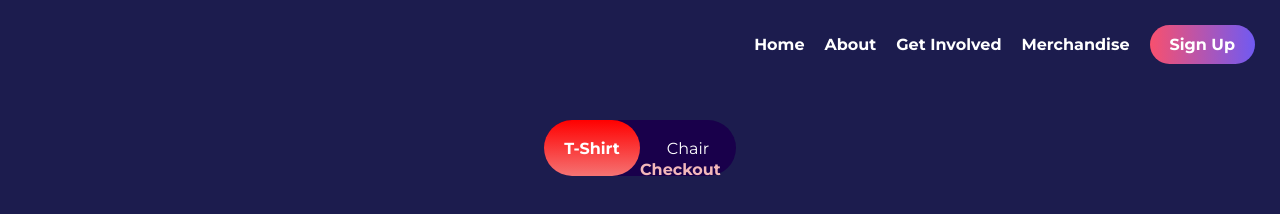
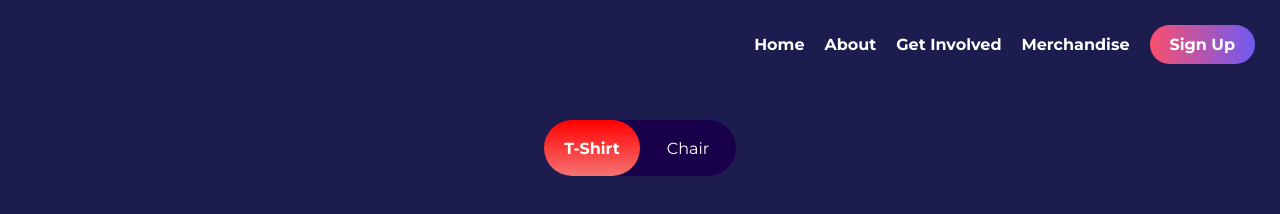
Before and after one commit to joshsj89/h4h-2024, a React (Create React App) app: page /merchandise in a window 1280 px wide. Shown: the top 214 px of the page. Built offline with nearby package versions, Linux system fonts and the light colour scheme; no server answers; the HTML template or start-up script is replaced by a standard one; a web font is replaced by a local one.

Commit message:
final push

```diff
--- a/src/Components/SignInPopup/AccountPopup.css
+++ b/src/Components/SignInPopup/AccountPopup.css
@@ -1,6 +1,6 @@
 #sign-in-container {
     position: fixed;
-    top:10vh;
+    top:5vh;
     left: 30vw;
     z-index: 111;
     width: 40vw;
--- a/src/Components/SignInPopup/SignUpForm.css
+++ b/src/Components/SignInPopup/SignUpForm.css
@@ -43,7 +43,7 @@
   flex-direction: column;
   justify-content: flex-start;
   align-items: center;
-  padding-top: 120px;
+  padding-top: 60px;
   padding-bottom: 120px;
 }
 
--- a/src/Pages/About/About.css
+++ b/src/Pages/About/About.css
@@ -8,6 +8,7 @@
     background-repeat: no-repeat;
     background-color: #040B46;
     min-height: 100vh;
+    overflow: hidden;
 }
 
 #AboutContainer article{
--- a/src/Pages/GetInvolved/GetInvolved.css
+++ b/src/Pages/GetInvolved/GetInvolved.css
@@ -1,5 +1,4 @@
 #GetInvolvedContainer{
-
 }
 
 #GetInvolvedContainer p{
--- a/src/Pages/Merchandise/Merchandise.css
+++ b/src/Pages/Merchandise/Merchandise.css
@@ -10,6 +10,7 @@
     position: absolute;
     top: 20vh;
     left: 50vw;
+    z-index: 1;
 }
 
 #t-shirt-view-container {
--- a/src/Pages/Merchandise/Merchandise.js
+++ b/src/Pages/Merchandise/Merchandise.js
@@ -149,7 +149,8 @@ function Merchandise() {
           <div id="chair-view-container">
 
           </div>
-          <NavLink><div id="checkout-button" onClick="">Checkout</div></NavLink>
+          {isComplete ? <div style={{position: "fixed", bottom: "2vh", right: "2vh", backgroundColor: "white", padding: "20px", borderRadius: "10px"}}><NavLink class="NaviLink" to="/checkout">Checkout</NavLink></div> : <></>}
+
 
         </div>
       </div>
```
